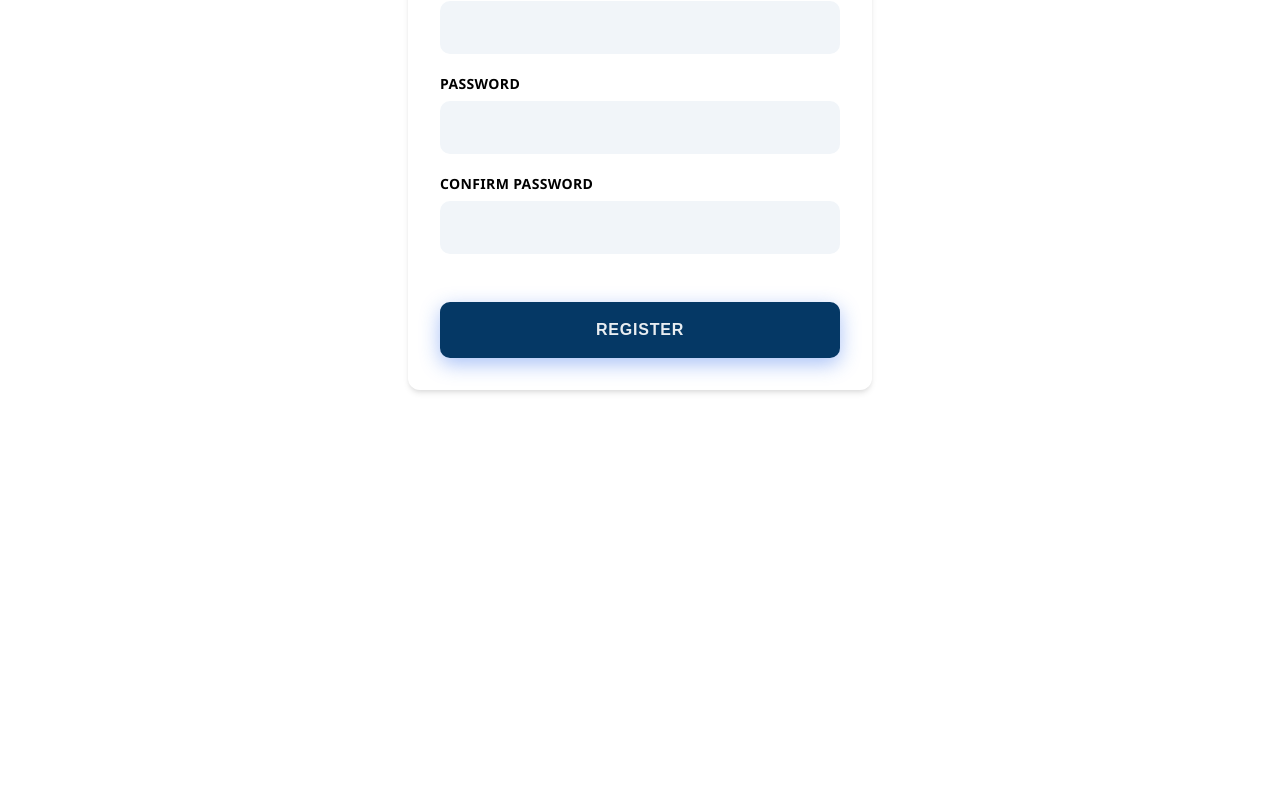
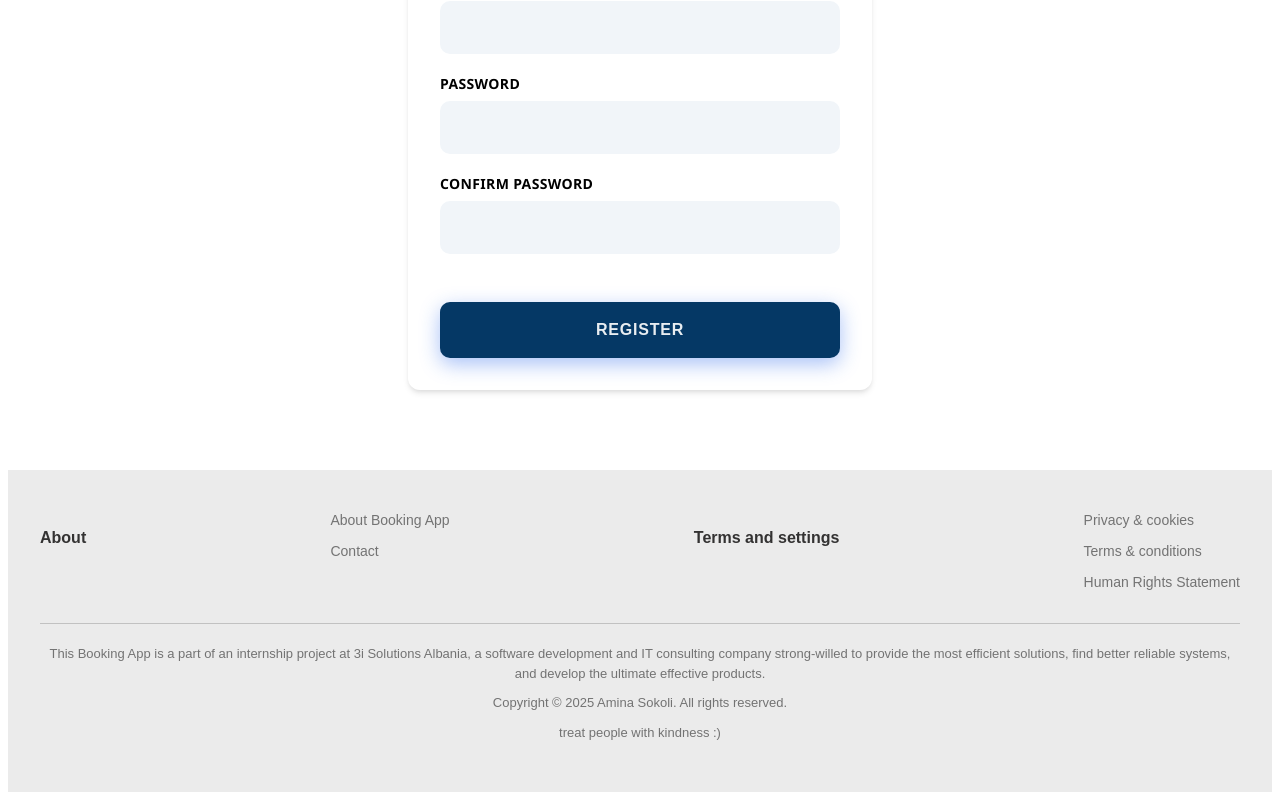
Before and after one commit to aminatpwk/Booking-App-Frontend, an Angular app: page / in a window 1280 px wide. Shown: the part 454-1254 px from the top of the page. Before the commit the page ends 876 px from the top, so only its background shows below. Built offline with nearby package versions, Linux system fonts and the light colour scheme.

Commit message:
added footer

```diff
--- a/src/app/app.html
+++ b/src/app/app.html
@@ -1 +1,2 @@
 <app-register/>
+<app-footer/>
--- a/src/app/app.ts
+++ b/src/app/app.ts
@@ -1,10 +1,11 @@
 import { Component, signal } from '@angular/core';
 import { RouterOutlet } from '@angular/router';
 import {Register} from './features/auth/components/register/register';
+import {Footer} from './shared/footer/footer';
 
 @Component({
   selector: 'app-root',
-  imports: [RouterOutlet, Register],
+  imports: [RouterOutlet, Register, Footer],
   templateUrl: './app.html',
   styleUrl: './app.css'
 })
```
